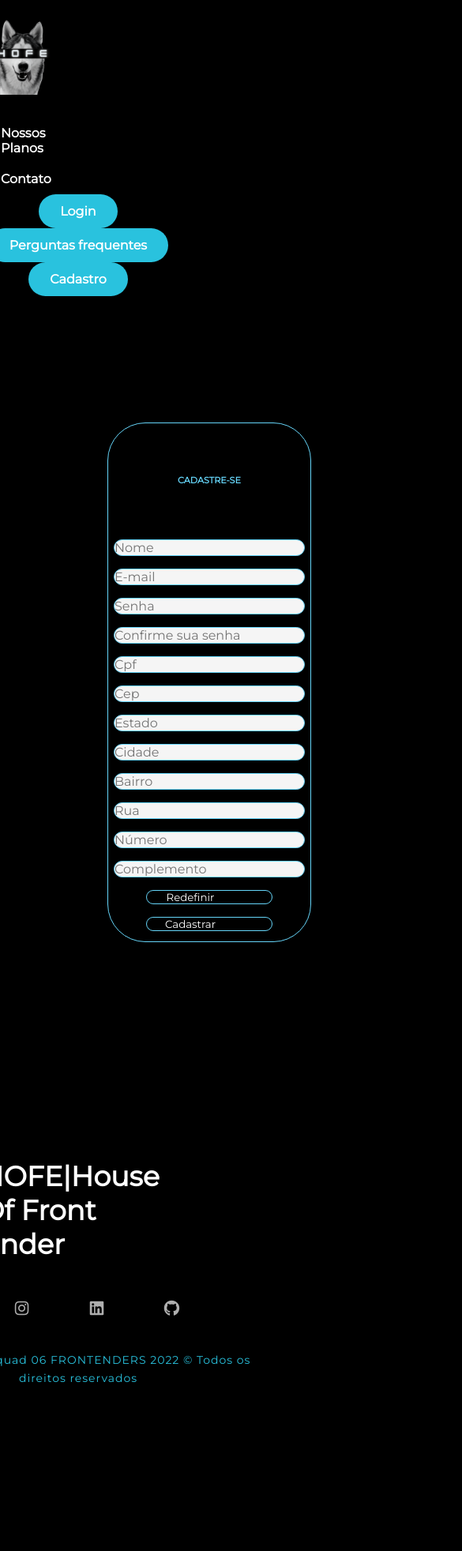
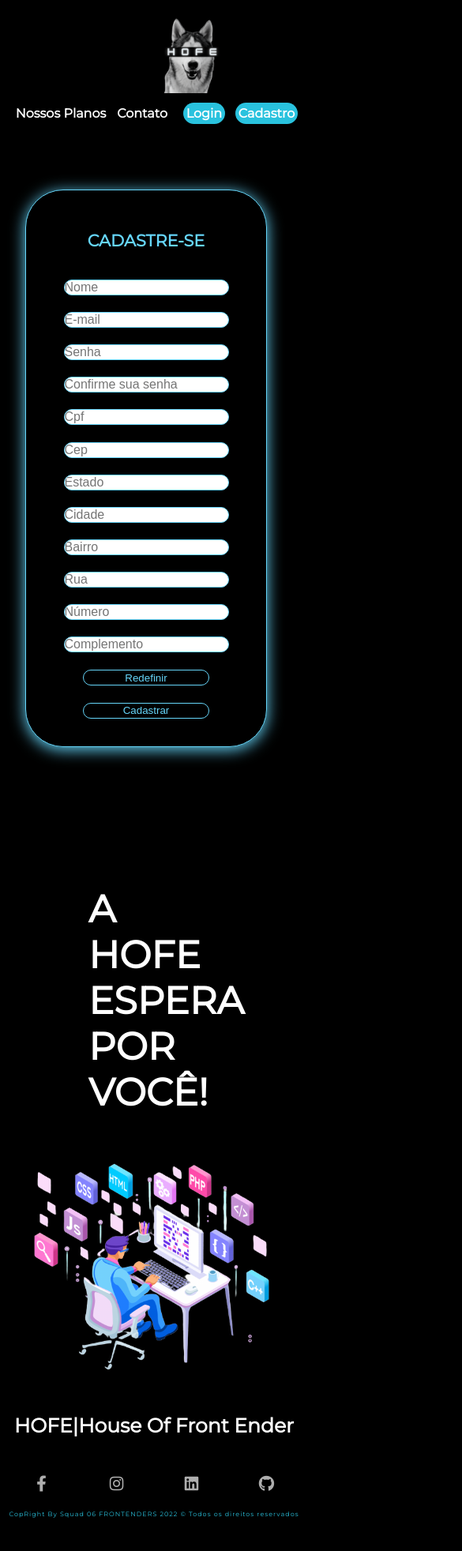
Before and after one commit to val-marinho/Projeto-Hofe, a plain HTML site: page Cadastro/index.html in a window 390 px wide. Shown: the top 1964 px of the page at 79% size, 585 px wide, since content can reach past the window. Before the commit the page ends 1792 px from the top, so only its background shows below. Drawn offline with Linux system fonts and the light colour scheme.

Commit message:
atualização

```diff
--- a/Cadastro/index.html
+++ b/Cadastro/index.html
@@ -26,7 +26,6 @@
 
             </ul><!--cabeçalho-link-->
             <a href="../Login/index.html" class="btn-home">Login</a>
-            <a href="#" class="btn-home">Perguntas frequentes</a>
             <a href="../Cadastro/index.html" class="btn-home">Cadastro</a>
         </nav>
 
--- a/Cadastro/index.js
+++ b/Cadastro/index.js
@@ -160,6 +160,6 @@ function sucesso() {
 //Alerta sucesso quando todos os valores forem válidos.
 
 } else {
-    window.location.href = "http://127.0.0.1:5500/Login/index.html"
+    window.location.href = "https://val-marinho.github.io/Projeto-Hofe/Login/index.html"
 }
 }
--- a/Cadastro/style.css
+++ b/Cadastro/style.css
@@ -5,23 +5,23 @@
     padding: 0;
 }
 
-/* css MVRGA */
+/* css mvrga */
 
-::-webkit-scrollbar{
+::-webkit-scrollbar {
     width: 0.4rem;
 
 }
-    ::-webkit-scrollbar-thumb{
+
+::-webkit-scrollbar-thumb {
     background-color: #000;
     border-radius: 0.3rem;
+}
 
-    }
-    ::-webkit-scrollbar-track{
+::-webkit-scrollbar-track {
     background-color: #000;
 }
 
-
-.background-home{
+.background-home {
     background-color: #000;
     background-size: cover;
     background-position: center;
@@ -30,39 +30,7 @@
 
 }
 
-
-.Main-home{
-    position: absolute;
-    top: 50%;
-    left: 8%;
-    transform: translateY(-50%);
-}
-
-.Main span{
-    color: #29c2de;
-}
-
-h1{
-    color: #fff;
-    margin: 20px 0px 20px;
-    font-size: 75px;
-}
-
-h4{
-    color: #909090;
-    letter-spacing: 2px;
-    font-size: 20px;
-}
-
-h3{
-    color: #fff;
-    font-size: 25px;
-    margin-bottom: 50px;
-}
-
-
-
-.cabecalho{
+.cabecalho {
     display: flex;
     align-items: center;
     justify-content: space-evenly;
@@ -70,7 +38,7 @@ h3{
 
 }
 
-.logo-home{
+.logo-home {
     display: flex;
     color: #fff;
     font-size: 35px;
@@ -79,29 +47,29 @@ h3{
 
 }
 
-span{
+span {
     color: #29c2de;
 }
 
-nav ul  li{
+nav ul  li {
     list-style: none;
     display: inline-block;
     padding: 10px 25px;
 }
 
-nav ul li a{
+nav ul li a {
     color: #fff;
     text-decoration: none;
     font-weight: bold;
     text-transform: capitalize;
 }
 
-nav ul li a:hover{
+nav ul li a:hover {
     color: #29c2de;
     transform: .4s;
 }
 
-.btn-home{
+.btn-home {
     background-color: #29c2de;
     color: #fff;
     text-decoration: none;
@@ -112,42 +80,11 @@ nav ul li a:hover{
     transition: transform .4s;
 }
 
-.btn-home:hover{
+.btn-home:hover {
     transform: scale(1.2);
 }
 
-
-.Main{
-    position: absolute;
-    top: 50%;
-    left: 8%;
-    transform: translateY(-50%);
-}
-
-.Main span{
-    color: #29c2de;
-}
-
-h1{
-    color: #fff;
-    margin: 20px 0px 20px;
-    font-size: 75px;
-}
-
-h4{
-    color: #909090;
-    letter-spacing: 2px;
-    font-size: 20px;
-}
-
-h3{
-    color: #fff;
-    font-size: 25px;
-    margin-bottom: 50px;
-}
-
-
-footer{
+footer {
     position: relative;
     width: 100%;
     height: 400px;
@@ -156,14 +93,15 @@ footer{
     flex-direction: column;
     align-items: center;
     justify-content: center;
+    margin-top: -10rem;
 }
 
-footer h6{
+footer h6 {
     font-size: 35px;
     color: #fff;
 }
 
-footer p{
+footer p {
     color: #fff;
     font-size: 15px;
     width: 500px;
@@ -173,12 +111,12 @@ footer p{
     line-height: 23px;
 }
 
-.Redes-sociais{
+.Redes-sociais {
     display: flex;
 
 }
 
-.Redes-sociais a{
+.Redes-sociais a {
     background-color: #000#29c2de;
     width: 45px;
     height: 45px;
@@ -194,28 +132,19 @@ footer p{
     flex-direction: row;
 }
 
-.Redes-sociais a:hover{
+.Redes-sociais a:hover {
     transform: scale(1.2);
     transition: .3s;
 }
 
-.end{
+.end {
     position: absolute;
     color: #29c2de;
     bottom: 35px;
     font-size: 14px ;
 }
 
-
-
-
-
-/* css MVRGA */
-
-
-
-
-
+/* css mvrga */
 
 /* dando estilo ao corpo do formulário */
 
@@ -224,8 +153,8 @@ body {
     align-items: center;
     background-color: #000000;
     font-family: Montserrat;
-
     flex-direction: row;
+    height: 50rem;
 }
 
 /* estilo a "caixa" do formulário*/
@@ -241,7 +170,8 @@ body {
     align-items: center;
     background-color: #000000;
     border-radius: 3rem;
-    border: 0.1rem solid #66D6FA;
+    box-shadow: 0 0.2rem 1.2rem #66D6FA;
+    border: 13px solid #66D6FA;
     padding: 3rem;
 }
 
@@ -259,6 +189,7 @@ body {
 
 
 .row {
+    margin-top: -5rem;
     display: flex;
     padding: 10rem;
     flex-direction: row;
@@ -280,11 +211,16 @@ button {
     border-radius: 10rem;
     background-color: #000000;
     border: 0.1rem solid #66D6FA;
-    color: white;
+    color: #66D6FA;
     cursor: pointer;
     margin-top: 0rem;
     width: 10rem;
     height: 1.3rem;
+}
+
+button:hover {
+    background-color: #66D6FA;
+    color: #000000;
 }
 
 /* estilo imagem */
@@ -310,42 +246,126 @@ h2 {
 /* responsividade */
 
 @media  screen and (max-width:599px) {
-    @import url('https://fonts.googleapis.com/css2? family= Montserrat & display=swap');
 
-* {
-    margin: 0;
-    padding: 0;
-    font-family: Montserrat;
-    padding-right: 3rem;
+    ::-webkit-scrollbar {
+        width: 0.4rem;
+
     }
+
+    ::-webkit-scrollbar-thumb {
+        background-color: #000;
+        border-radius: 0.3rem;
+    }
+
+    ::-webkit-scrollbar-track {
+        background-color: #000;
+    }
+
+    .background-home {
+        background-color: #000;
+        background-size: cover;
+        background-position: center;
+        height: 100vh;
+        width: 100%;
+        padding-top: 5rem;
+
+    }
+
+    .cabecalho {
+        display: flex;
+        align-items: center;
+        justify-content: space-evenly;
+        flex-wrap: wrap;
+
+    }
+
+    .logo-home {
+        display: flex;
+        color: #fff;
+        font-size: 35px;
+        cursor: pointer;
+        letter-spacing: 1px;
+        margin-left: 5.9rem;
+    }
+
+    span {
+        color: #29c2de;
+    }
+
+    nav ul  li {
+        list-style: none;
+        padding: 7px;
+
+    }
+
+    nav ul li a {
+        color: #fff;
+        text-decoration: none;
+        font-weight: bold;
+        text-transform: capitalize;
+    }
+
+    nav ul li a:hover {
+        color: #29c2de;
+        transform: .4s;
+    }
+
+    .btn-home {
+        background-color: #29c2de;
+        color: #fff;
+        text-decoration: none;
+        border: 2px solid transparent;
+        font-weight: bold;
+        padding: 2px;
+        border-radius: 30px;
+        transition: transform .4s;
+    }
+
+    .btn-home:hover {
+        transform: scale(1.2);
+    }
+
+
+.cabeçalho-link {
+    display: flex;
+    flex-direction: row;
+    justify-content: space-evenly;
+    color: red;
+}
+
 
 /* dando estilo ao corpo do formulário */
 
 body {
-    display: flex;
-    flex-direction: column;
+    display: row;
+    align-items: center;
     background-color: #000000;
-
+    font-family: Montserrat;
+    flex-direction: row;
 }
 
 /* estilo a "caixa" do formulário*/
 
 .box {
     display: flex;
-    justify-content: center;
+    flex-direction: column;
+    width: 15rem;
+    height: 40rem;
+    gap: 1rem;
+    border-radius: 1.5rem;
+    justify-content: space-around;
     align-items: center;
-    flex-direction: column;
-    width: 10rem;
     background-color: #000000;
     border-radius: 3rem;
     border: 0.1rem solid #66D6FA;
+    padding: 2rem;
 }
 
 /* estilo ao título */
 
 .title {
-    padding: 2rem;
-    font-size: 0.7rem;
+    padding: 1rem;
+    font-size: 1.3rem;
     text-align: center;
     user-select: none;
     color: #66D6FA;
@@ -353,38 +373,121 @@ body {
 
 /* estilo a fileira */
 
+
 .row {
+    display: flex;
     padding: 10rem;
+    flex-direction: column;
+    margin-left: -8rem;
+    gap: 1rem;
 }
 
 /* estilo a entrada da caixa de entrada */
 
 input {
+    border-radius: 10rem;
     border: 0.1rem solid #66D6FA;
-    border-radius: 10rem;
     font-size: 1rem;
-    background-color: whitesmoke;
+    background-color: white;
 }
 
-/* estilo aos botôes */
+/* estilo botão redefinir e cadastrar*/
 
 button {
     border-radius: 10rem;
+    background-color: #000000;
+    border: 0.1rem solid #66D6FA;
+    color: #66D6FA;
+    cursor: pointer;
+    margin-top: 0rem;
+    width: 10rem;
+    height: 1.3rem;
+}
+
+button:hover {
+    background-color: #66D6FA;
+    color: #000000;
 }
 
 /* estilo imagem */
 
 .imagem {
-   margin-left: 16rem;
-   margin-bottom: 10rem;
+    width: 20rem;
+    height: 20rem;
 }
-
-/* estilo frase da imagem */
 
 h2 {
     color: white;
-    font-size: 1.3rem;
+    font-size: 3rem;
     user-select: none;
+    margin-top: 10rem;
+    margin-left: 5rem;
+}
+.container-dois{
+    display: flex;
+    flex-direction: column;
+    gap: 2rem;
+}
+
+/* footer */
+
+footer {
+    position: relative;
+    width: 100%;
+    height: 200px;
+    background-color: #000;
+    display: flex;
+    flex-direction: column;
+    align-items: center;
+    justify-content: center;
+}
+
+footer h6 {
+    font-size: 25px;
+    color: #fff;
+}
+
+footer p {
+    color: #fff;
+    font-size: 15px;
+    width: 500px;
+    text-align: center;
+    margin-top: 15px;
+    letter-spacing: 1px;
+    line-height: 23px;
+}
+
+.Redes-sociais {
+    display: flex;
+
+}
+
+.Redes-sociais a {
+    background-color: #000#29c2de;
+    width: 45px;
+    height: 45px;
+    padding: 15px;
+    border-radius: 50%;
+    margin: 22px 10px;
+    color: #aeaeae;
+    text-decoration: none;
+    font-size: 20px;
+    align-items: center;
+    display: flex;
+    justify-content: center;
+    flex-direction: row;
+}
+
+.Redes-sociais a:hover {
+    transform: scale(1.2);
+    transition: .3s;
+}
+
+.end {
+    position: absolute;
+    color: #29c2de;
+    bottom: 35px;
+    font-size: 8px ;
 }
 
 }
--- a/Contato/style.css
+++ b/Contato/style.css
@@ -2,20 +2,161 @@
 *{
     padding: 0;
     margin: 0;
-    font-family: 'Josefin Sans';
 
 }
 body{
   display: flex;
   background-color: black;
-   width: 100%;
+  height: 50rem;
+   width: 80%;
   justify-content: center;
   align-items: center;
   font-family: 'Monteserrat';
-
-
+  padding-left: 5rem;
 
 }
+
+/* css mvrga */
+
+::-webkit-scrollbar {
+  width: 0.4rem;
+
+}
+
+::-webkit-scrollbar-thumb {
+  background-color: #000;
+  border-radius: 0.3rem;
+}
+
+::-webkit-scrollbar-track {
+  background-color: #000;
+}
+
+.background-home {
+  background-color: #000;
+  background-size: cover;
+  background-position: center;
+  height: 100vh;
+  width: 100%;
+
+}
+
+.cabecalho {
+  display: flex;
+  align-items: center;
+  justify-content: space-evenly;
+  flex-wrap: wrap;
+
+}
+
+.logo-home {
+  display: flex;
+  color: #fff;
+  font-size: 35px;
+  cursor: pointer;
+  letter-spacing: 1px;
+
+}
+
+span {
+  color: #29c2de;
+}
+
+nav ul  li {
+  list-style: none;
+  display: inline-block;
+  padding: 10px 25px;
+}
+
+nav ul li a {
+  color: #fff;
+  text-decoration: none;
+  font-weight: bold;
+  text-transform: capitalize;
+}
+
+nav ul li a:hover {
+  color: #29c2de;
+  transform: .4s;
+}
+
+.btn-home {
+  background-color: #29c2de;
+  color: #fff;
+  text-decoration: none;
+  border: 2px solid transparent;
+  font-weight: bold;
+  padding: 10px 25px;
+  border-radius: 30px;
+  transition: transform .4s;
+}
+
+.btn-home:hover {
+  transform: scale(1.2);
+  color: #fff;
+}
+
+footer {
+  position: relative;
+  width: 100%;
+  height: 400px;
+  background-color: #000;
+  display: flex;
+  flex-direction: column;
+  align-items: center;
+  justify-content: center;
+  padding-left: 15rem;
+}
+
+footer h6 {
+  font-size: 35px;
+  color: #fff;
+}
+
+footer p {
+  color: #fff;
+  font-size: 15px;
+  width: 500px;
+  text-align: center;
+  margin-top: 15px;
+  letter-spacing: 1px;
+  line-height: 23px;
+}
+
+.Redes-sociais {
+  display: flex;
+
+}
+
+.Redes-sociais a {
+  background-color: #000#29c2de;
+  width: 45px;
+  height: 45px;
+  padding: 15px;
+  border-radius: 50%;
+  margin: 22px 10px;
+  color: #aeaeae;
+  text-decoration: none;
+  font-size: 20px;
+  align-items: center;
+  display: flex;
+  justify-content: center;
+  flex-direction: row;
+}
+
+.Redes-sociais a:hover {
+  transform: scale(1.2);
+  transition: .3s;
+}
+
+.end {
+  position: absolute;
+  color: #29c2de;
+  bottom: 35px;
+  font-size: 14px ;
+}
+
+/* css mvrga */
 
 .inicio{
   display: flex;
@@ -23,9 +164,15 @@ body{
   justify-content: space-evenly;
   gap: 3rem;
   margin-top: 4rem;
+  margin-left: 2rem;
 
 
   }
+
+.conheca {
+  margin-left: 13rem ;
+}
+
   main h1{
   font-size: 2.5rem;
   font-family: 'Montserrat';
@@ -105,9 +252,8 @@ body{
       border-radius: 1.5rem;
       box-shadow: 0 0.6rem 1.6rem#66D6FA;
       border: 5px solid #66D6FA;
-      margin-top: 2rem;
-  margin-bottom: 6rem;
-
+      margin-top: 8rem;
+  margin-left: 15rem;
 
   }
   .f-contato{
@@ -266,139 +412,3 @@ body{
     ::-webkit-scrollbar-track{
     background-color: #000;
     }
-
-
-  /* css MVRGA */
-
-  h4{
-    color: #909090;
-    letter-spacing: 2px;
-    font-size: 20px;
-  }
-
-
-
-  .cabecalho{
-    display: flex;
-    align-items: center;
-    justify-content: space-evenly;
-    flex-wrap: wrap;
-
-  }
-
-  .logo-home{
-    display: flex;
-    color: #fff;
-    font-size: 35px;
-    cursor: pointer;
-    letter-spacing: 1px;
-
-  }
-
-  span{
-    color: #29c2de;
-  }
-
-  nav ul  li{
-    list-style: none;
-    display: inline-block;
-    padding: 10px 25px;
-  }
-
-  nav ul li a{
-    color: #fff;
-    text-decoration: none;
-    font-weight: bold;
-    text-transform: capitalize;
-  }
-
-  nav ul li a:hover{
-    color: #29c2de;
-    transform: .4s;
-  }
-
-  .btn-home{
-    background-color: #29c2de;
-    color: #fff;
-    text-decoration: none;
-    border: 2px solid transparent;
-    font-weight: bold;
-    padding: 10px 25px;
-    border-radius: 30px;
-    transition: transform .4s;
-  }
-
-  .btn-home:hover{
-    transform: scale(1.2);
-  }
-
-
-
-
-
-
-
-  footer{
-    position: relative;
-    width: 100%;
-    height: 400px;
-    background-color: #000;
-    display: flex;
-    flex-direction: column;
-    align-items: center;
-    justify-content: center;
-  }
-
-  footer h6{
-    font-size: 35px;
-    color: #fff;
-  }
-
-  footer p{
-    color: #fff;
-    font-size: 15px;
-    width: 500px;
-    text-align: center;
-    margin-top: 15px;
-    letter-spacing: 1px;
-    line-height: 23px;
-  }
-
-  .Redes-sociais{
-    display: flex;
-
-  }
-
-  .Redes-sociais a{
-    background-color: #000#29c2de;
-    width: 45px;
-    height: 45px;
-    padding: 15px;
-    border-radius: 50%;
-    margin: 22px 10px;
-    color: #aeaeae;
-    text-decoration: none;
-    font-size: 20px;
-    align-items: center;
-    display: flex;
-    justify-content: center;
-    flex-direction: row;
-  }
-
-  .Redes-sociais a:hover{
-    transform: scale(1.2);
-    transition: .3s;
-  }
-
-  .end{
-    position: absolute;
-    color: #29c2de;
-    bottom: 35px;
-    font-size: 14px ;
-  }
-
-
-
-
-
-  /* css MVRGA */
--- a/Curso/style.css
+++ b/Curso/style.css
@@ -16,6 +16,7 @@ body{
 	flex-direction: column;
     justify-content: space-evenly;
     background-color: black;
+
 
 }
 
@@ -116,6 +117,7 @@ transition: transform .4s;
 
 .btn-home:hover{
 transform: scale(1.2);
+color: #fff;
 }
 
 
@@ -193,7 +195,7 @@ font-size: 14px ;
     flex-direction:column;
     justify-content: space-evenly;
     gap: 4rem;
-    margin-left: 11rem;
+    margin-left: 17rem;
 }
 .container-um{
     display: flex;
--- a/Home/css/home.css
+++ b/Home/css/home.css
@@ -1,7 +1,7 @@
+@import url('https://fonts.googleapis.com/css2? family= Montserrat & display=swap');
 *{
     padding: 0;
     margin: 0;
-    font-family: 'Josefin Sans';
     box-sizing: border-box;
 
 
@@ -36,8 +36,8 @@
 
   .Main-home{
     position: absolute;
-    top: 50%;
-    left: 8%;
+    top: 40%;
+    left: 5%;
     transform: translateY(-50%);
   }
 
@@ -115,7 +115,7 @@
     transition: transform .4s;
   }
 
-  .btn:hover{
+  .btn-home:hover{
     transform: scale(1.2);
   }
 
@@ -132,7 +132,7 @@
   }
 
   h1{
-    color: #fff;
+    color: #29c2de;
     margin: 20px 0px 20px;
     font-size: 75px;
   }
@@ -159,6 +159,7 @@
     flex-direction: column;
     align-items: center;
     justify-content: center;
+    margin-top: -7rem;
   }
 
   footer h6{
@@ -210,7 +211,16 @@
   }
 
 
-
-
+  #imgcarrosel {
+    align-items: center;
+    max-width: 50rem;
+    max-height: 30rem;
+  }
+  .carrossel{
+    display: flex;
+    width: 30rem;
+    margin-top: 5rem;
+   margin-left:63rem;
+  }
 
   /* css MVRGA */
--- a/Login/style.css
+++ b/Login/style.css
@@ -7,7 +7,7 @@
 /*Configuração do body e do container maior que engloba o formulário e a imagem*/
 body{
     display: flex;
-    width: 100%;
+    width: 93%;
     height: 100vh;
     justify-content:center;
     align-items: center;
@@ -117,6 +117,7 @@ transition: transform .4s;
 
 .btn-home:hover{
 transform: scale(1.2);
+color: #fff;
 }
 
 
@@ -199,6 +200,8 @@ font-size: 14px ;
      background-color: black;
      box-shadow: 0 0.2rem 1.2rem #66D6FA;
      border: 13px solid #66D6FA;
+     margin-left: 5rem;
+     margin-top: 2rem;
 }
 /*Configuração do título login*/
 #titulo{
--- a/Recuperacao/style.css
+++ b/Recuperacao/style.css
@@ -114,6 +114,7 @@ nav ul li a:hover{
 
 .btn-home:hover{
     transform: scale(1.2);
+    color: #fff;
 }
 
 
@@ -215,7 +216,7 @@ footer p{
     background-color: black;
     box-shadow: 0 0.2rem 1.2rem #66D6FA;
     border: 13px solid #66D6FA;
-    margin-left: 25rem;
+    margin-left: 29rem;
     margin-top: 2rem;
 }
 /*Configuração do título e do parágrafo*/
--- a/Servico/style.css
+++ b/Servico/style.css
@@ -27,7 +27,7 @@
 
   body{
 
-    font-family: "Montserrat", sans-serif;
+    font-family: 'Monteserrat' ;
 
   }
 
```
Also changed, not shown: Contato/index.html (+1 -2 lines), Curso/index.html (+0 -1 lines), Login/index.html (+0 -1 lines), Recuperacao/index.html (+0 -1 lines), Servico/index.html (+0 -1 lines), index.html (+36 -1 lines), Home/images/Developer activity-bro.png (added), Home/images/Hand coding-bro.png (added), Home/images/Programming-cuate.png (added). Lines whose indentation alone changed are shown as unchanged.
